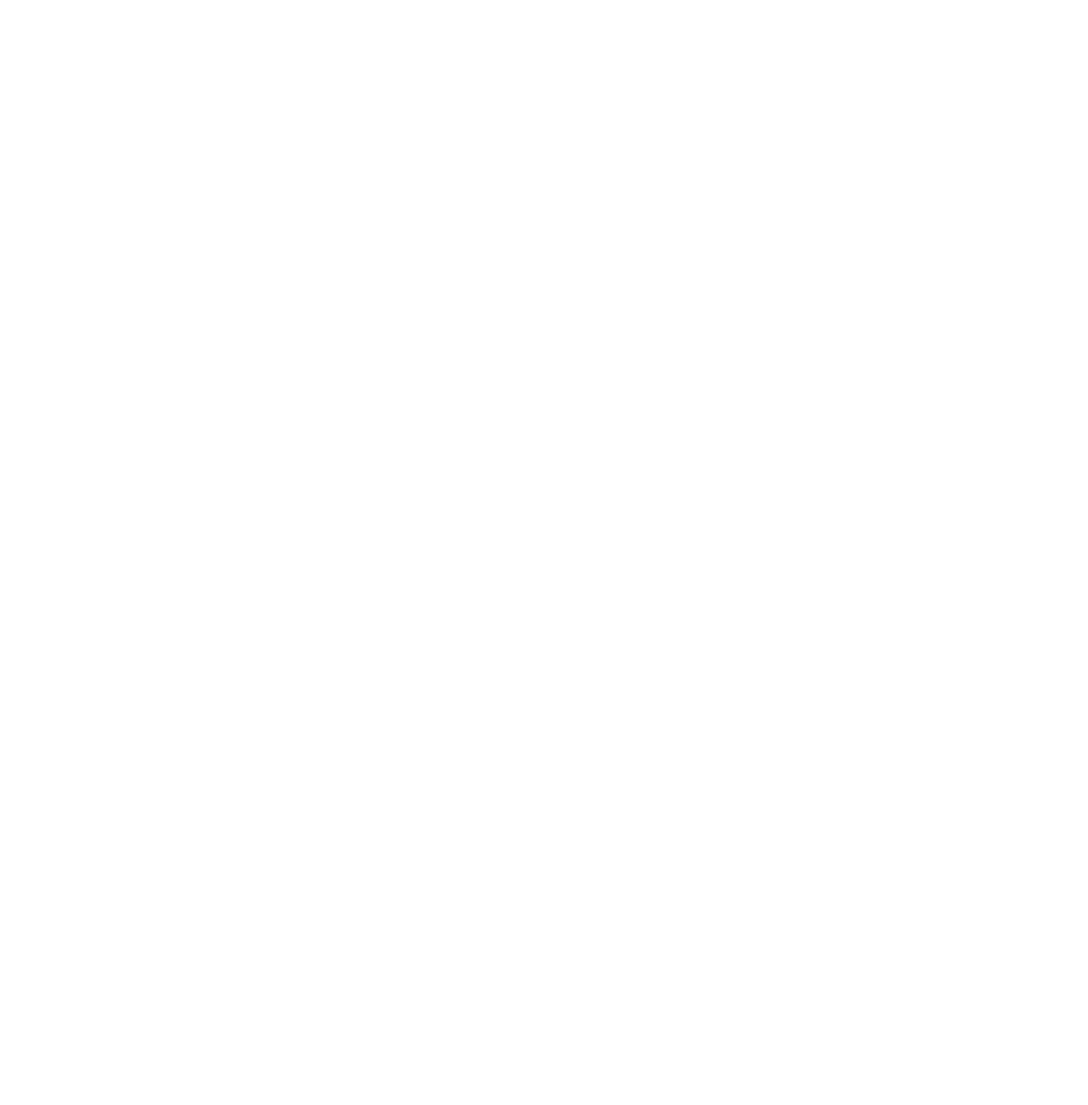
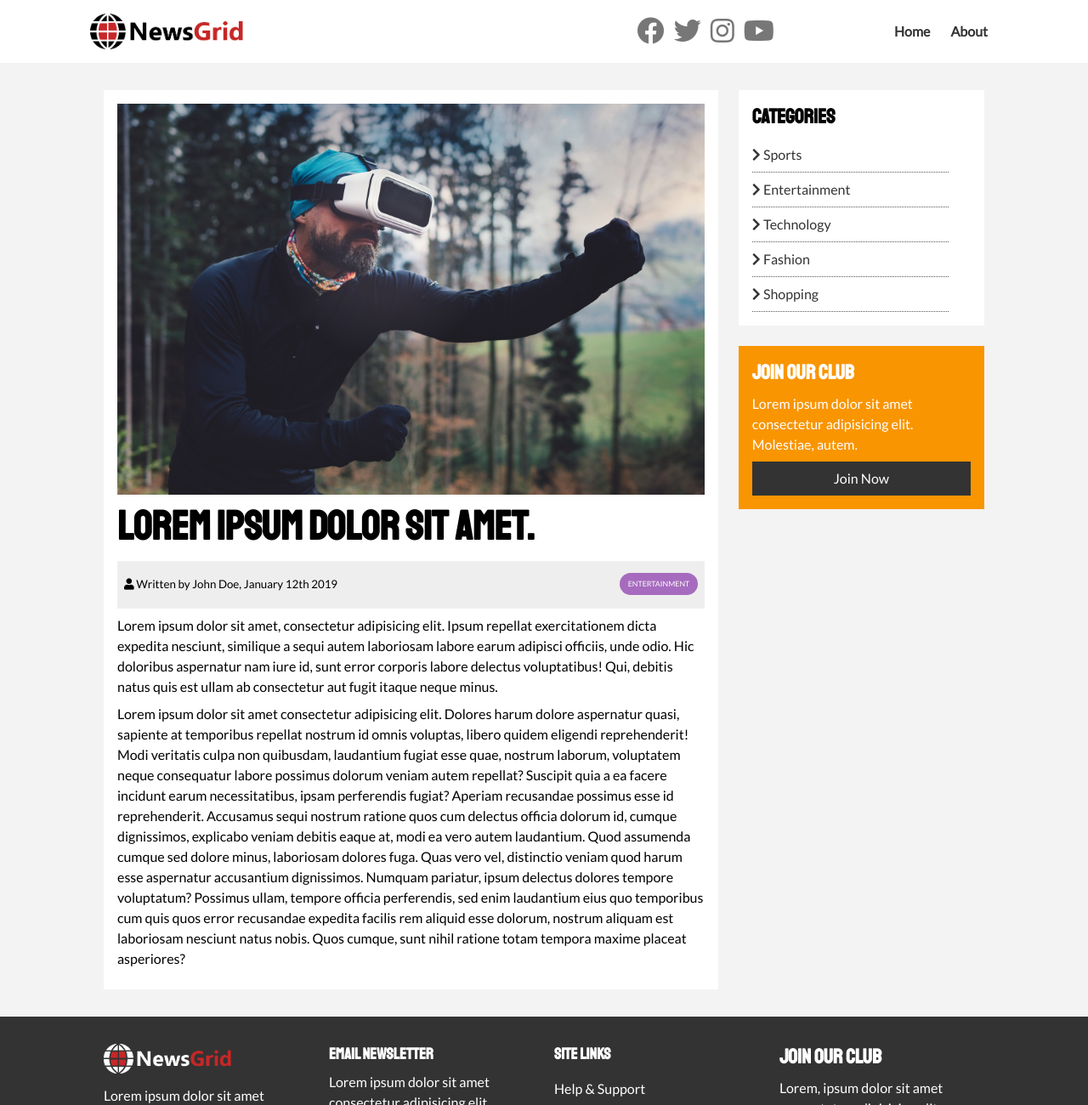
Before and after one commit to IcyRossaMac/newsgrid, a plain HTML site: page article.html in a window 1280 px wide. Shown: the top 1300 px of the page at 85% size. Before the commit the page ends 800 px from the top, so only its background shows below. Drawn offline with Linux system fonts and the light colour scheme.

Commit message:
Article Page

```diff
--- a/article.html
+++ b/article.html
@@ -0,0 +1,171 @@
+<!DOCTYPE html>
+<html lang="en">
+  <head>
+    <meta charset="UTF-8" />
+    <meta name="viewport" content="width=device-width, initial-scale=1.0" />
+    <meta http-equiv="X-UA-Compatible" content="ie=edge" />
+    <link
+      rel="stylesheet"
+      href="https://use.fontawesome.com/releases/v5.8.2/css/all.css"
+      integrity="sha384-oS3vJWv+0UjzBfQzYUhtDYW+Pj2yciDJxpsK1OYPAYjqT085Qq/1cq5FLXAZQ7Ay"
+      crossorigin="anonymous"
+    />
+    <link
+      href="https://fonts.googleapis.com/css?family=Lato|Staatliches"
+      rel="stylesheet"
+    />
+
+    <link rel="stylesheet" href="css/style.css" />
+    <link
+      rel="stylesheet"
+      media="screen and (max-width: 768px)"
+      href="css/mobile.css"
+    />
+    <link rel="shortcut icon" type="image/x-icon" href="favicon.ico" />
+    <title>NewsGrid | Latest News</title>
+  </head>
+  <body>
+    <nav id="main-nav">
+      <div class="container">
+        <img src="img/logo.png" alt="NewsGrid" class="logo" />
+        <div class="social">
+          <a href="https://www.facebook.com/" target="_blank"
+            ><i class="fab fa-facebook fa-2x"></i
+          ></a>
+          <a href="https://twitter.com/" target="_blank"
+            ><i class="fab fa-twitter fa-2x"></i
+          ></a>
+          <a href="https://www.instagram.com//" target="_blank"
+            ><i class="fab fa-instagram fa-2x"></i
+          ></a>
+          <a href="https://www.youtube.com/" target="_blank"
+            ><i class="fab fa-youtube fa-2x"></i
+          ></a>
+        </div>
+        <ul>
+          <li><a href="index.html">Home</a></li>
+          <li><a href="about.html">About</a></li>
+        </ul>
+      </div>
+    </nav>
+
+    <!-- About -->
+    <section id="article">
+      <div class="container">
+        <div class="page-container">
+          <article class="card">
+            <img src="img/articles/ent1.jpg" alt="Entertainment Article" />
+            <h1 class="l-heading">Lorem ipsum dolor sit amet.</h1>
+            <div class="meta">
+              <small>
+                <i class="fas fa-user"></i> Written by John Doe, January 12th
+                2019
+              </small>
+              <div class="category category-ent">Entertainment</div>
+            </div>
+            <p>
+              Lorem ipsum dolor sit amet, consectetur adipisicing elit. Ipsum
+              repellat exercitationem dicta expedita nesciunt, similique a sequi
+              autem laboriosam labore earum adipisci officiis, unde odio. Hic
+              doloribus aspernatur nam iure id, sunt error corporis labore
+              delectus voluptatibus! Qui, debitis natus quis est ullam ab
+              consectetur aut fugit itaque neque minus.
+            </p>
+            <p>
+              Lorem ipsum dolor sit amet consectetur adipisicing elit. Dolores
+              harum dolore aspernatur quasi, sapiente at temporibus repellat
+              nostrum id omnis voluptas, libero quidem eligendi reprehenderit!
+              Modi veritatis culpa non quibusdam, laudantium fugiat esse quae,
+              nostrum laborum, voluptatem neque consequatur labore possimus
+              dolorum veniam autem repellat? Suscipit quia a ea facere incidunt
+              earum necessitatibus, ipsam perferendis fugiat? Aperiam recusandae
+              possimus esse id reprehenderit. Accusamus sequi nostrum ratione
+              quos cum delectus officia dolorum id, cumque dignissimos,
+              explicabo veniam debitis eaque at, modi ea vero autem laudantium.
+              Quod assumenda cumque sed dolore minus, laboriosam dolores fuga.
+              Quas vero vel, distinctio veniam quod harum esse aspernatur
+              accusantium dignissimos. Numquam pariatur, ipsum delectus dolores
+              tempore voluptatum? Possimus ullam, tempore officia perferendis,
+              sed enim laudantium eius quo temporibus cum quis quos error
+              recusandae expedita facilis rem aliquid esse dolorum, nostrum
+              aliquam est laboriosam nesciunt natus nobis. Quos cumque, sunt
+              nihil ratione totam tempora maxime placeat asperiores?
+            </p>
+          </article>
+          <aside id="categories" class="card">
+            <h2>Categories</h2>
+            <ul class="list">
+              <li>
+                <a href="#"><i class="fas fa-chevron-right"></i> Sports</a>
+              </li>
+              <li>
+                <a href="#"
+                  ><i class="fas fa-chevron-right"></i> Entertainment</a
+                >
+              </li>
+              <li>
+                <a href="#"><i class="fas fa-chevron-right"></i> Technology</a>
+              </li>
+              <li>
+                <a href="#"><i class="fas fa-chevron-right"></i> Fashion</a>
+              </li>
+              <li>
+                <a href="#"><i class="fas fa-chevron-right"></i> Shopping</a>
+              </li>
+            </ul>
+          </aside>
+          <aside class="card bg-secondary">
+            <h2>Join Our Club</h2>
+            <p>
+              Lorem ipsum dolor sit amet consectetur adipisicing elit.
+              Molestiae, autem.
+            </p>
+            <a href="#" class="btn btn-dark btn-block">Join Now</a>
+          </aside>
+        </div>
+      </div>
+    </section>
+
+    <!-- Footer -->
+    <footer id="main-footer" class="py-2">
+      <div class="container footer-container">
+        <div>
+          <img src="img/logo_light.png" alt="NewsGrid" />
+          <p>
+            Lorem ipsum dolor sit amet consectetur adipisicing elit. Vitae
+            fugiat similique vel, perspiciatis earum deserunt saepe modi
+            laboriosam eos corrupti?
+          </p>
+        </div>
+        <div>
+          <h3>Email Newsletter</h3>
+          <p>Lorem ipsum dolor sit amet consectetur adipisicing elit.</p>
+          <form>
+            <input type="email" placeholder="Enter Email..." />
+            <input type="submit" value="Subscribe" class="btn btn-primary" />
+          </form>
+        </div>
+        <div>
+          <h3>Site Links</h3>
+          <ul class="list">
+            <li><a href="#">Help & Support</a></li>
+            <li><a href="#">Privacy Policy</a></li>
+            <li><a href="#">About Us</a></li>
+            <li><a href="#">Contact</a></li>
+          </ul>
+        </div>
+        <div>
+          <h2>Join Our Club</h2>
+          <p>
+            Lorem, ipsum dolor sit amet consectetur adipisicing elit.
+            Necessitatibus, aperiam?
+          </p>
+          <a href="#" class="btn btn-secondary">Join Now</a>
+        </div>
+        <div>
+          <p>Copyright &copy; 2019, All Rights Reserved</p>
+        </div>
+      </div>
+    </footer>
+  </body>
+</html>
--- a/css/style.css
+++ b/css/style.css
@@ -145,6 +145,10 @@ h6 {
   color: #fff;
 }
 
+.l-heading {
+  font-size: 3rem;
+}
+
 .p-1 {
   padding: 1.5rem;
 }
@@ -274,6 +278,18 @@ h6 {
   margin-bottom: 1rem;
 }
 
+#article .meta {
+  display: flex;
+  justify-content: space-between;
+  align-items: center;
+  background: #eee;
+  padding: 0.5rem;
+}
+
+#article .meta .category {
+  margin-top: 0.4rem;
+}
+
 /* Home Articles */
 #home-articles .articles-container {
   display: grid;
```
